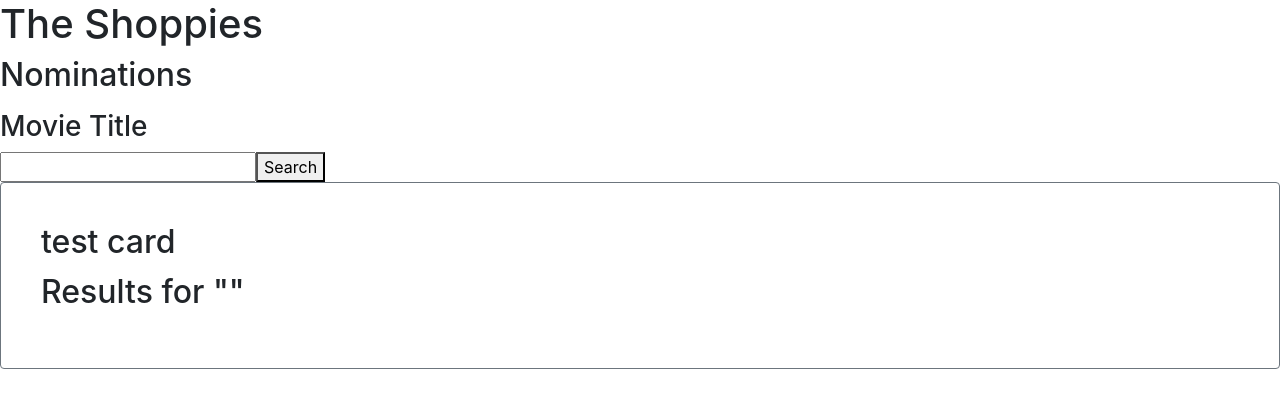
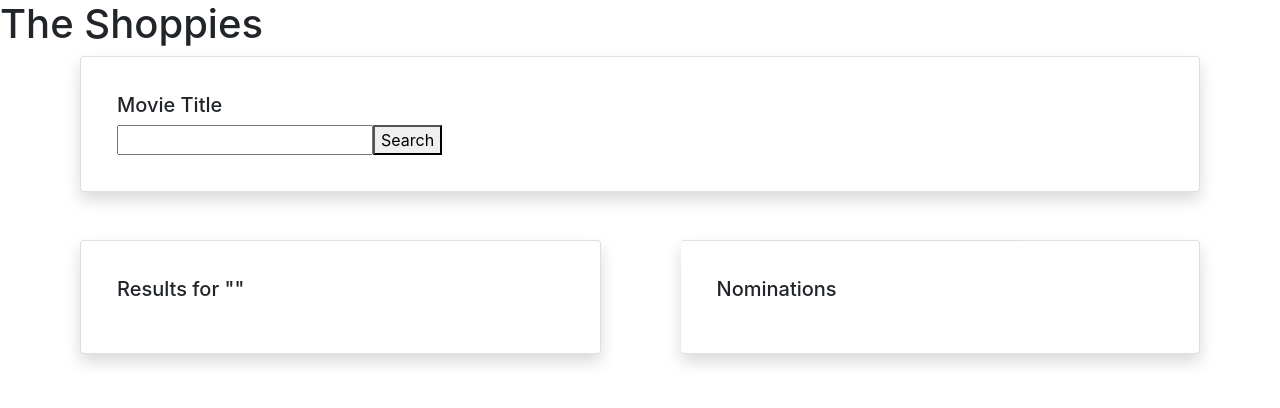
Before and after one commit to gmillare4/Shopify-Front-End-Challenge, a React (Create React App) app: page / in a window 1280 px wide. Shown: the top 408 px of the page. Built offline with nearby package versions, Linux system fonts and the light colour scheme.

Commit message:
added card style and formatting to searchbar, searchresults, and nominations

```diff
--- a/src/App.css
+++ b/src/App.css
@@ -0,0 +1,5 @@
+.card {
+  margin-left: 5em;
+  margin-right: 5em;
+  margin-bottom: 1em;
+}
--- a/src/App.js
+++ b/src/App.js
@@ -2,6 +2,20 @@ import React, { Component } from "react";
 import { render } from "react-dom";
 import "./App.css";
 import { Nominations, SearchBar, SearchResults } from "./components";
+import {
+  Card,
+  CardImg,
+  CardText,
+  CardBody,
+  CardTitle,
+  CardSubtitle,
+  Button,
+  Col,
+  Container,
+  Row,
+  CardDeck,
+  CardGroup,
+} from "reactstrap";
 
 export default class App extends Component {
   constructor() {
@@ -85,20 +99,23 @@ export default class App extends Component {
       <div className="App">
         {banner}
         <h1>The Shoppies</h1>
-        <Nominations
-          nominations={this.state.nominations}
-          remove={this.remove}
-        />
         <SearchBar
           search={this.search}
           searchParam={this.state.searchParam}
           handleChange={this.handleChange}
         />
-        <SearchResults
-          searchResults={this.state.searchResults}
-          nominate={this.nominate}
-          resultsFor={this.state.resultsFor}
-        />
+        <CardGroup>
+          <SearchResults
+            searchResults={this.state.searchResults}
+            nominate={this.nominate}
+            resultsFor={this.state.resultsFor}
+          />
+
+          <Nominations
+            nominations={this.state.nominations}
+            remove={this.remove}
+          />
+        </CardGroup>
       </div>
     );
   }
--- a/src/components/nominations.js
+++ b/src/components/nominations.js
@@ -1,9 +1,19 @@
 import React from "react";
-
+import {
+  Card,
+  CardImg,
+  CardText,
+  CardBody,
+  CardTitle,
+  CardSubtitle,
+  Button,
+} from "reactstrap";
+//className="card shadow p-3 mb-5 bg-white rounded"
 const Nominations = (props) => {
   return (
-    <div>
-      <h2>Nominations</h2>
+    <Card className="card shadow p-3 mb-5 bg-white rounded">
+      <CardBody>
+        <h5>Nominations</h5>
         <ul>
           {props.nominations.map((result, index) => {
             return (
@@ -16,7 +26,8 @@ const Nominations = (props) => {
             );
           })}
         </ul>
-    </div>
+      </CardBody>
+    </Card>
   );
 };
 export default Nominations;
--- a/src/components/searchbar.js
+++ b/src/components/searchbar.js
@@ -1,9 +1,19 @@
 import React from "react";
+import {
+  Card,
+  CardImg,
+  CardText,
+  CardBody,
+  CardTitle,
+  CardSubtitle,
+  Button,
+} from "reactstrap";
 
 const SearchBar = (props) => {
   return (
-    <div>
-      <h3>Movie Title</h3>
+    <Card className="card shadow p-3 mb-5 bg-white rounded">
+      <CardBody>
+        <h5>Movie Title</h5>
         <form onSubmit={props.search}>
           <input
             type="text"
@@ -12,7 +22,8 @@ const SearchBar = (props) => {
           />
           <button type="submit">Search</button>
         </form>
-    </div>
+      </CardBody>
+    </Card>
   );
 };
 export default SearchBar;
--- a/src/components/searchresults.js
+++ b/src/components/searchresults.js
@@ -8,14 +8,12 @@ import {
   CardSubtitle,
   Button,
 } from "reactstrap";
-
+//className="card shadow p-3 mb-5 bg-white rounded"
 const SearchResults = (props) => {
   return (
-    <div>
-      <Card body outline color="secondary">
+    <Card className="card shadow p-3 mb-5 bg-white rounded">
       <CardBody>
-          <CardTitle tag="h2">test card</CardTitle>
-          <h2>Results for "{props.resultsFor}"</h2>
+        <h5>Results for "{props.resultsFor}"</h5>
         <ul>
           {props.searchResults.map((result, index) => {
             return (
@@ -30,7 +28,6 @@ const SearchResults = (props) => {
         </ul>
       </CardBody>
     </Card>
-    </div>
   );
 };
 export default SearchResults;
```
Also changed, not shown: 1 other file (tests, documents, lock files or other folders). Lines whose indentation alone changed are shown as unchanged.
